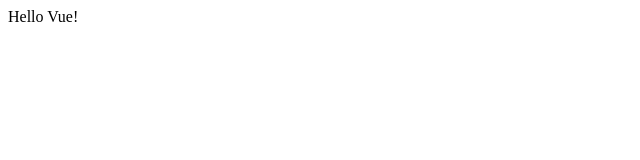
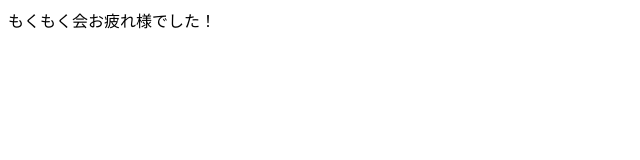
Before and after one commit to coru2com/first-ghpage, a plain HTML site: page docs/index.html in a window 1280 px wide. Shown: the whole page, without its empty margins (0-640 px from the left). Drawn offline with nearby package versions, Linux system fonts and the light colour scheme.

Commit message:
aaaa
wwww

```diff
--- a/docs/index.html
+++ b/docs/index.html
@@ -11,11 +11,11 @@
     <script src="https://cdn.jsdelivr.net/npm/vue"></script>
     <script>
         var app = new Vue({
-  el: '#app',
-  data: {
-    message: 'Hello Vue!'
-  }
-})
+          el: '#app',
+          data: {
+            message: 'もくもく会お疲れ様でした！'
+          }
+        })
     </script>
 </body>
 </html>
```
